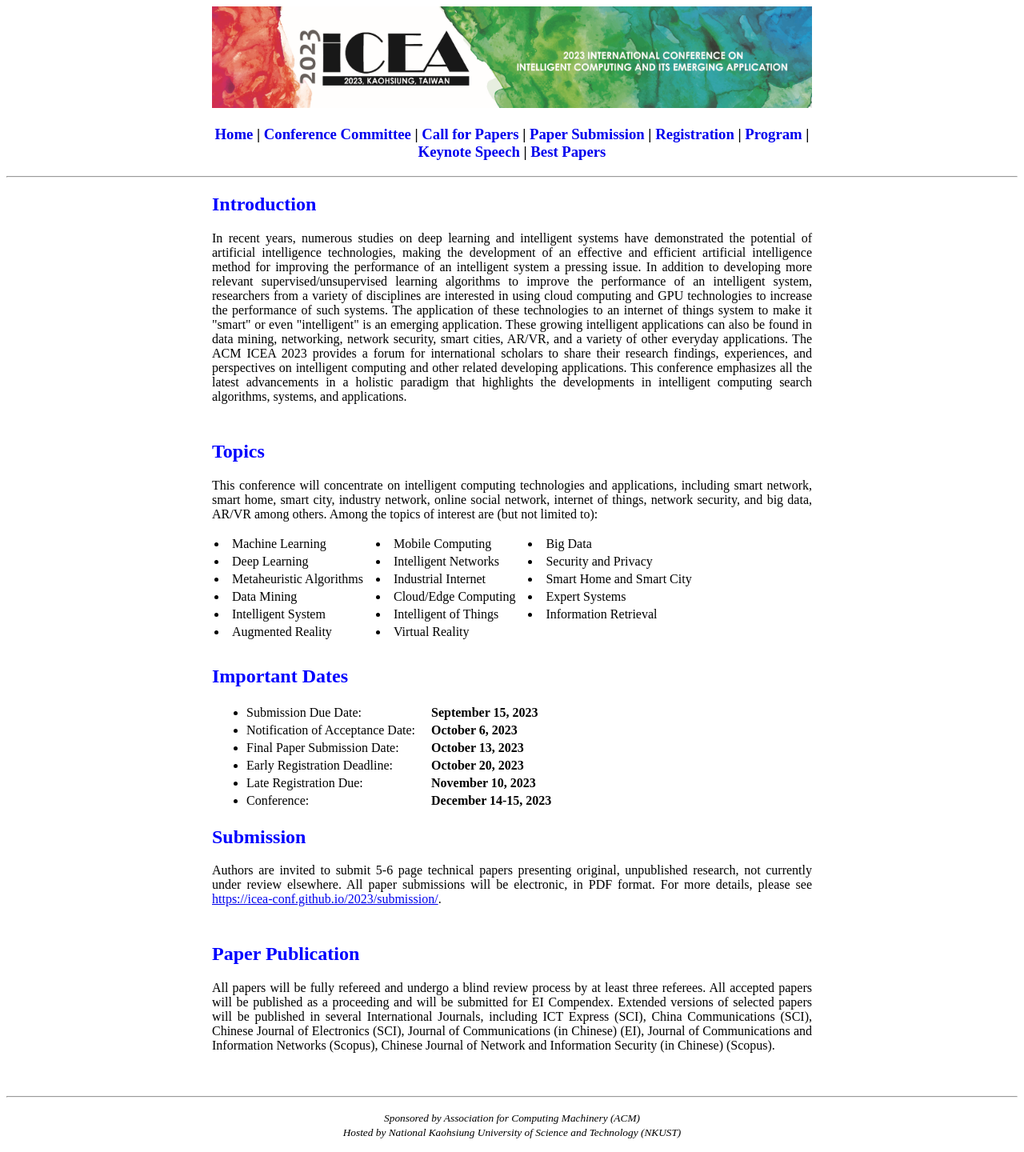
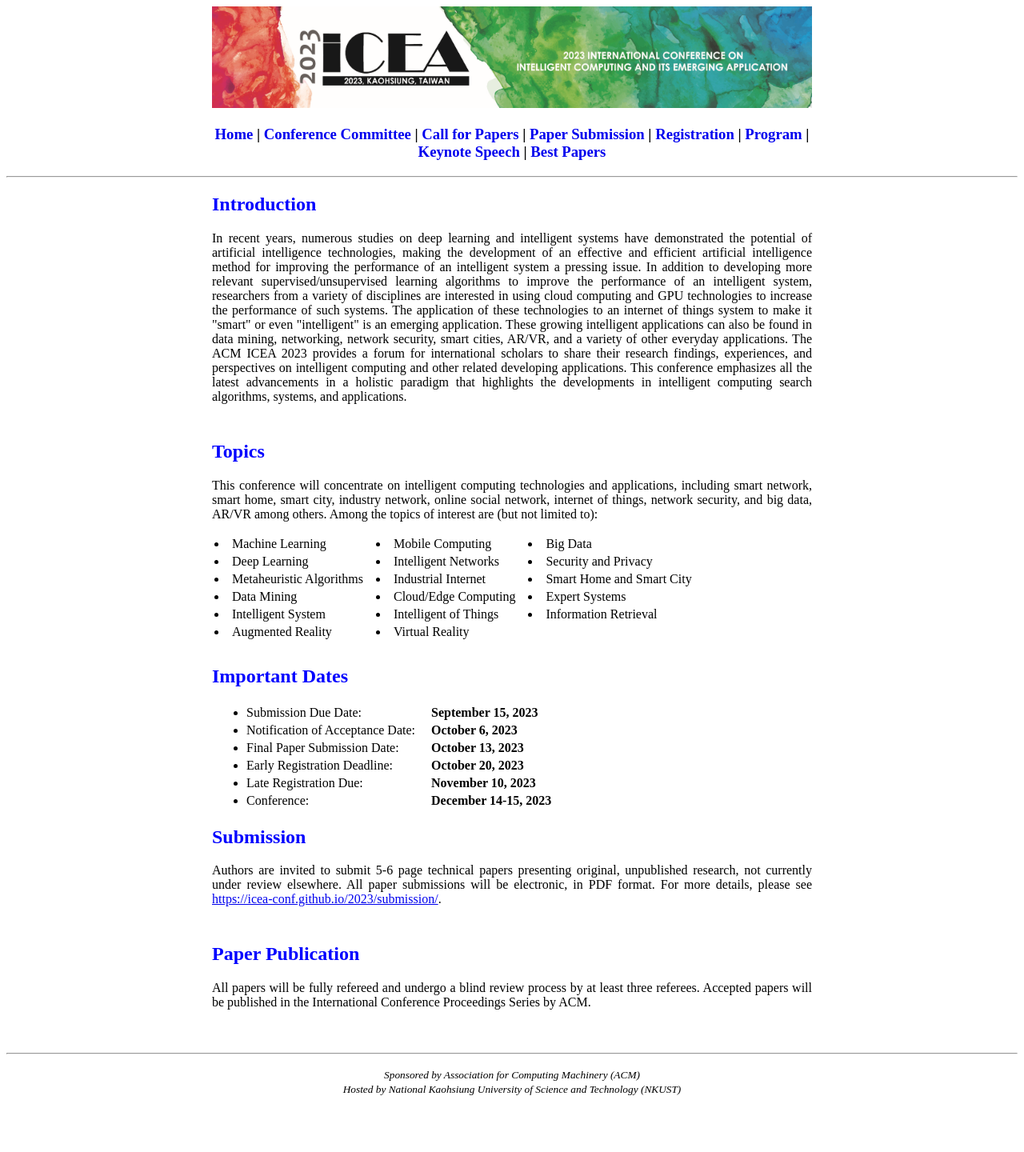
Before and after one commit to icea-conf/2023, a Jekyll site: the page built from papers/index.html, in a window 1280 px wide. Shown: the whole page at 80% size. Built offline with Jekyll 4.4.1, drawn with Linux system fonts in a browser that asks for light colours; after the commit the page ends 1386 px from its top, so only the background shows below that.

Commit message:
Update index.html

```diff
--- a/papers/index.html
+++ b/papers/index.html
@@ -159,7 +159,8 @@
 
             <div style="padding-top: 10px">
                   <h2 style="color:#0000FF">Paper Publication</h2>
-                        <p style="text-align: justify">All papers will be fully refereed and undergo a blind review process by at least three referees. All accepted papers will be published as a proceeding and will be submitted for EI Compendex. Extended versions of selected papers will be published in several International Journals, including ICT Express (SCI), China Communications  (SCI), Chinese Journal of Electronics (SCI), Journal of Communications (in Chinese) (EI), Journal of Communications and Information Networks (Scopus), Chinese Journal of Network and Information Security (in Chinese) (Scopus).</p>
+                        <p style="text-align: justify">All papers will be fully refereed and undergo a blind review process by at least three referees.
+                              Accepted papers will be published in the International Conference Proceedings Series by ACM.</p>
             </div>
 
       </div>
```
